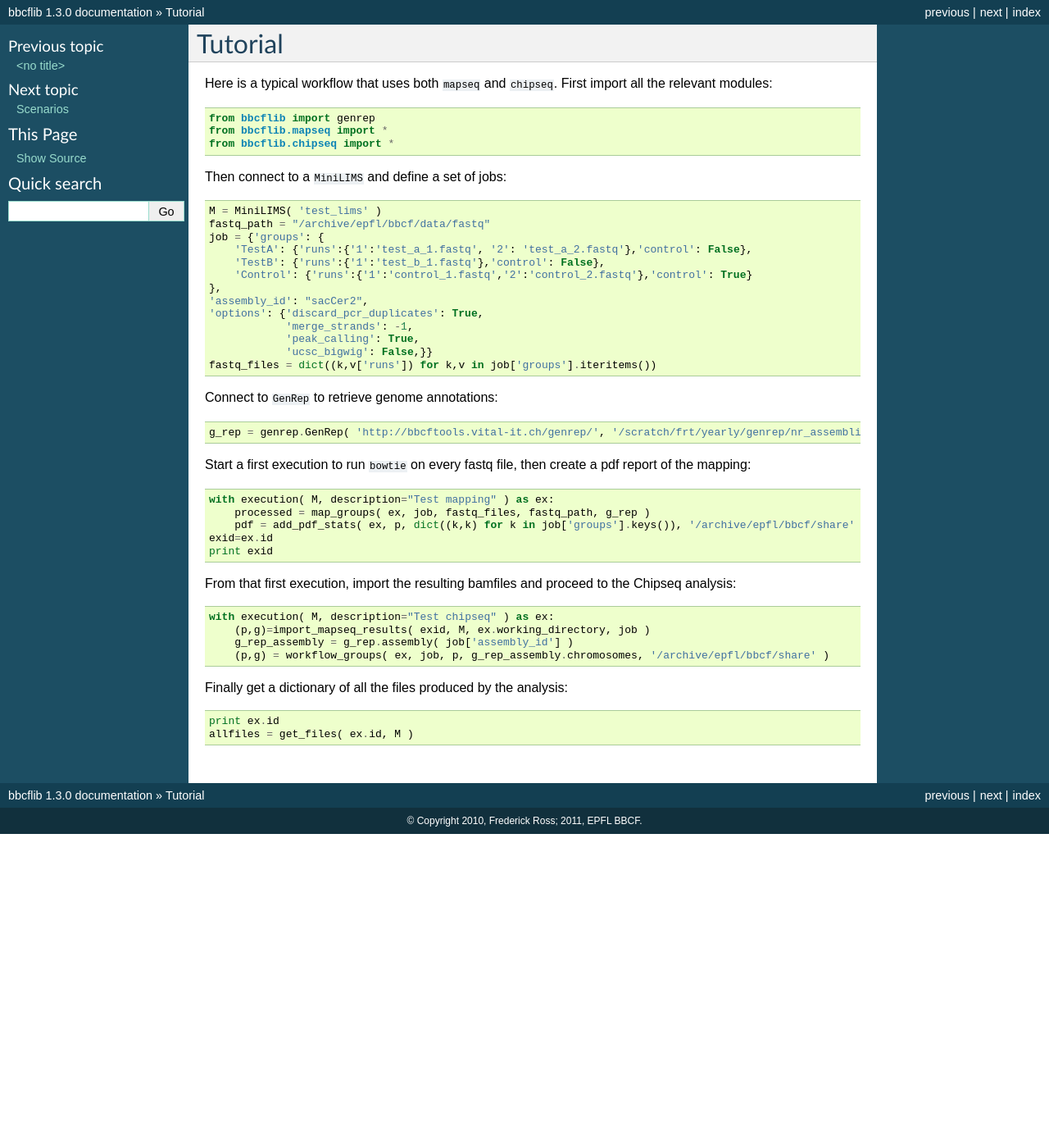
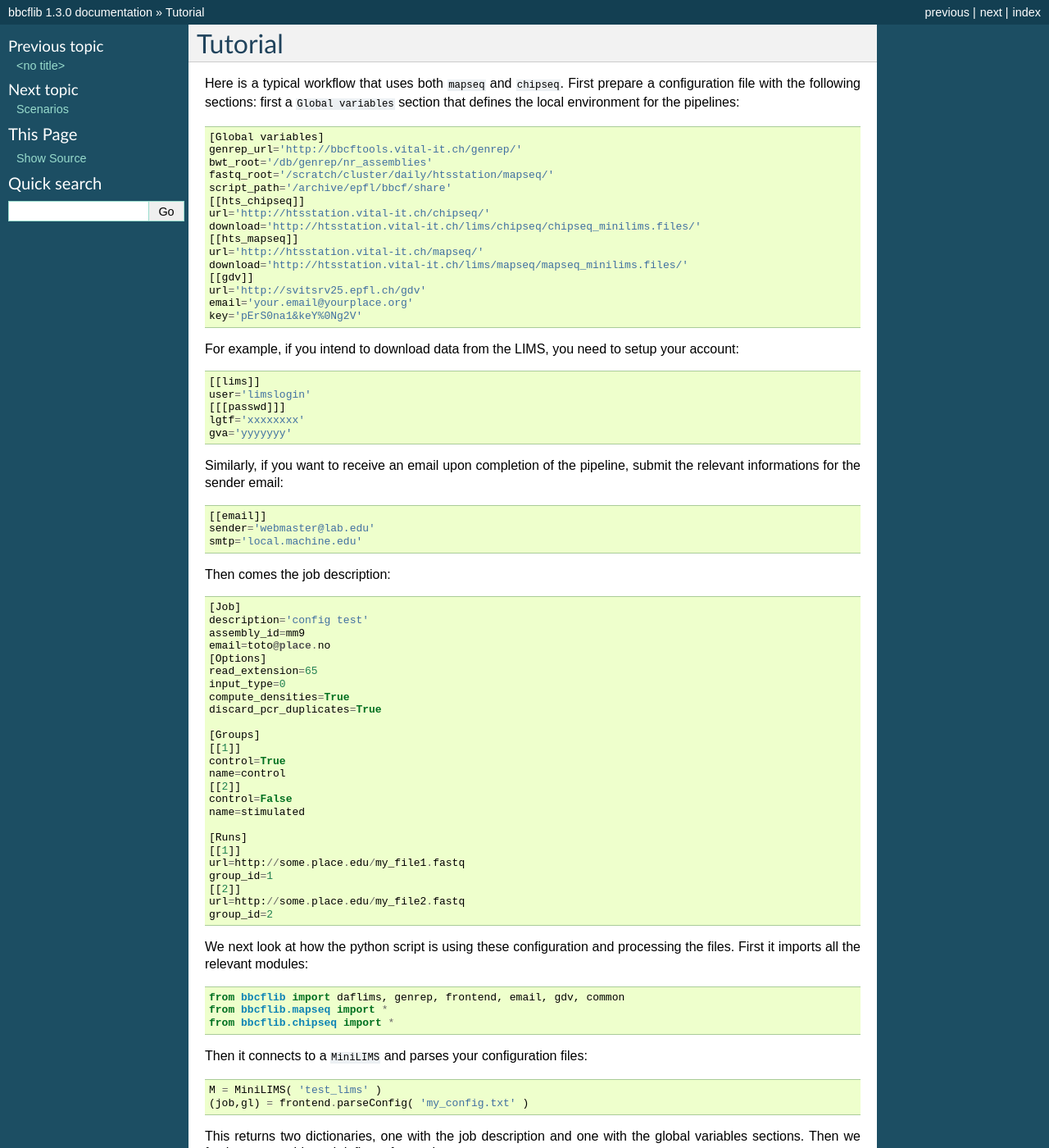
Before and after one commit to bbcf/bbcflib, a Sphinx documentation site: the page built from doc/tutorial.rst, in a window 1280 px wide and 1400 px high. Shown: the whole window at 82% size. Built offline with Sphinx 7.4.7, drawn with Linux system fonts in a browser that asks for light colours; formulas are drawn with MathJax 3; some of the changed text lies outside the part shown.

Commit message:
new tutorial

```diff
--- a/doc/tutorial.rst
+++ b/doc/tutorial.rst
@@ -1,48 +1,119 @@
 Tutorial
 ========
 
-Here is a typical workflow that uses both ``mapseq`` and ``chipseq``. First import all the relevant modules::
+Here is a typical workflow that uses both ``mapseq`` and ``chipseq``. First prepare a configuration file with the following sections: first a ``Global variables`` section that defines the local environment for the pipelines::
 
-    from bbcflib import genrep
+    [Global variables]
+    genrep_url='http://bbcftools.vital-it.ch/genrep/'
+    bwt_root='/db/genrep/nr_assemblies'
+    fastq_root='/scratch/cluster/daily/htsstation/mapseq/'
+    script_path='/archive/epfl/bbcf/share'
+    [[hts_chipseq]]
+    url='http://htsstation.vital-it.ch/chipseq/'
+    download='http://htsstation.vital-it.ch/lims/chipseq/chipseq_minilims.files/'
+    [[hts_mapseq]]
+    url='http://htsstation.vital-it.ch/mapseq/'
+    download='http://htsstation.vital-it.ch/lims/mapseq/mapseq_minilims.files/'
+    [[gdv]]
+    url='http://svitsrv25.epfl.ch/gdv'
+    email='your.email@yourplace.org'
+    key='pErS0na1&keY%0Ng2V'
+
+For example, if you intend to download data from the LIMS, you need to setup your account::
+
+    [[lims]]
+    user='limslogin'
+    [[[passwd]]]
+    lgtf='xxxxxxxx'
+    gva='yyyyyyy'
+
+Similarly, if you want to receive an email upon completion of the pipeline, submit the relevant informations for the sender email::
+
+    [[email]]
+    sender='webmaster@lab.edu'
+    smtp='local.machine.edu'
+
+Then comes the job description::
+
+    [Job]
+    description='config test'
+    assembly_id=mm9
+    email=toto@place.no
+    [Options]
+    read_extension=65
+    input_type=0
+    compute_densities=True
+    discard_pcr_duplicates=True
+
+    [Groups]
+    [[1]]
+    control=True
+    name=control
+    [[2]]
+    control=False
+    name=stimulated
+
+    [Runs]
+    [[1]]
+    url=http://some.place.edu/my_file1.fastq
+    group_id=1
+    [[2]]
+    url=http://some.place.edu/my_file2.fastq
+    group_id=2
+
+We next look at how the python script is using these configuration and processing the files. First it imports all the relevant modules::
+
+    from bbcflib import daflims, genrep, frontend, email, gdv, common
     from bbcflib.mapseq import *
     from bbcflib.chipseq import *
 
-Then connect to a ``MiniLIMS`` and define a set of jobs::
+Then it connects to a ``MiniLIMS`` and parses your configuration files::
 
     M = MiniLIMS( 'test_lims' )
-    fastq_path = "/archive/epfl/bbcf/data/fastq"
-    job = {'groups': {
-        'TestA': {'runs':{'1':'test_a_1.fastq', '2': 'test_a_2.fastq'},'control': False},
-        'TestB': {'runs':{'1':'test_b_1.fastq'},'control': False},
-	'Control': {'runs':{'1':'control_1.fastq','2':'control_2.fastq'},'control': True}
-    },
-    'assembly_id': "sacCer2",
-    'options': {'discard_pcr_duplicates': True,
-                'merge_strands': -1,
-                'peak_calling': True,
-                'ucsc_bigwig': False,}}
-    fastq_files = dict((k,v['runs']) for k,v in job['groups'].iteritems())
+    (job,gl) = frontend.parseConfig( 'my_config.txt' )
 
-Connect to ``GenRep`` to retrieve genome annotations::
+This returns two dictionaries, one with the job description and one with the global variables sections. Then we fetch an assembly and define a few options::
 
-    g_rep = genrep.GenRep( 'http://bbcftools.vital-it.ch/genrep/', '/scratch/frt/yearly/genrep/nr_assemblies/bowtie' )
+    g_rep = genrep.GenRep( url=gl["genrep_url"], root=gl["bwt_root"], intype=job.options.get('input_type') )
+    assembly = g_rep.assembly( job.assembly_id )
+    dafl = dict((loc,daflims.DAFLIMS( username=gl['lims']['user'], password=pwd )) for loc,pwd in gl['lims']['passwd'].iteritems())
+    job.options['ucsc_bigwig'] = job.options.get('ucsc_bigwig') or True
+    job.options['gdv_project'] = job.options.get('gdv_project') or False
 
-Start a first execution to run ``bowtie`` on every fastq file, then create a pdf report of the mapping::
+then start an execution environment in which we
 
-    with execution( M, description="Test mapping" ) as ex:
-        processed = map_groups( ex, job, fastq_files, fastq_path, g_rep )
-        pdf = add_pdf_stats( ex, p, dict((k,k) for k in job['groups'].keys()), '/archive/epfl/bbcf/share' )
-    exid=ex.id
-    print exid
+* fetch the fastq files using :func:`bbcflib.mapseq.get_fastq_files`
+* launch the bowtie mapping via :func:`bbcflib.mapseq.map_groups`
+* generate a pdf report of the mapping statistics with :func:`bbcflib.mapseq.add_pdf_stats`
+* if requested, make a density profile using :func:`bbcflib.mapseq.densities_groups`
+* and finally create the corresponfing project and tracks in :doc:`GDV <bbcflib_gdv>`::
 
-From that first execution, import the resulting bamfiles and proceed to the Chipseq analysis::
+    with execution( M, description=hts_key, remote_working_directory=working_dir ) as ex:
+        job = get_fastq_files( job, ex.working_directory, dafl )
+        mapped_files = map_groups( ex, job, ex.working_directory, assembly, {'via': via} )
+        pdf = add_pdf_stats( ex, mapped_files,
+                             dict((k,v['name']) for k,v in job.groups.iteritems()),
+                             gl['script_path'] )
+        if job.options['compute_densities']:
+            if not(job.options.get('read_extension')>0):
+                job.options['read_extension'] = mapped_files.values()[0].values()[0]['stats']['read_length']
+            density_files = densities_groups( ex, job, mapped_files, assembly.chromosomes, via=via )
+            if job.options['gdv_project']:
+                gdv_project = gdv.create_gdv_project( gl['gdv']['key'], gl['gdv']['email'],
+                                                      job.description, hts_key,
+                                                      assembly.nr_assembly_id,
+                                                      gdv_url=gl['gdv']['url'], public=True )
+                add_pickle( ex, gdv_project, description='py:gdv_json' )
 
-    with execution( M, description="Test chipseq" ) as ex:
-        (p,g)=import_mapseq_results( exid, M, ex.working_directory, job )
-        g_rep_assembly = g_rep.assembly( job['assembly_id'] )
-        (p,g) = workflow_groups( ex, job, p, g_rep_assembly.chromosomes, '/archive/epfl/bbcf/share' )
+Finally all the output files are returned as a dictionary::
 
-Finally get a dictionary of all the files produced by the analysis::
+    allfiles = common.get_files( ex.id, M )
 
-    print ex.id
-    allfiles = get_files( ex.id, M )
+this dictionary will be organized by file type and provide a descriptive name and the actual (repository) file name, e.g.::
+
+    {'none': {'7XgDex9cTCn8JjEk005Q': 'test.sql'},
+    'py': {'hkwjU7nnhE0uuZostJmF': 'file_names', 'M844kgtaGpgybnq5APsb': 'test_full_bamstat', 'cRzKabyKnN0dcRHaAVsj': 'test_Poisson_threshold', 'j4EWGj2riic7Xz47hKhj': 'test_filter_bamstat'},
+    'sql': {'7XgDex9cTCn8JjEk005Q_merged.sql': 'test_merged.sql'},
+    'bigwig': {'UjaseL2p8Z1RnDetZ2YX': 'test_merged.bw'},
+    'pdf': {'13wUAjrQEikA5hXEgTt': 'mapping_report.pdf'},
+    'bam': {'mJP4dqP1f2K6Pw2iZ2LZ': 'test_filtered.bam', 'IRn3o49zIZ2JOOkMxAJl.bai': 'test_complete.bam.bai', 'IRn3o49zIZ2JOOkMxAJl': 'test_complete.bam', 'mJP4dqP1f2K6Pw2iZ2LZ.bai': 'test_filtered.bam.bai'}}
```
